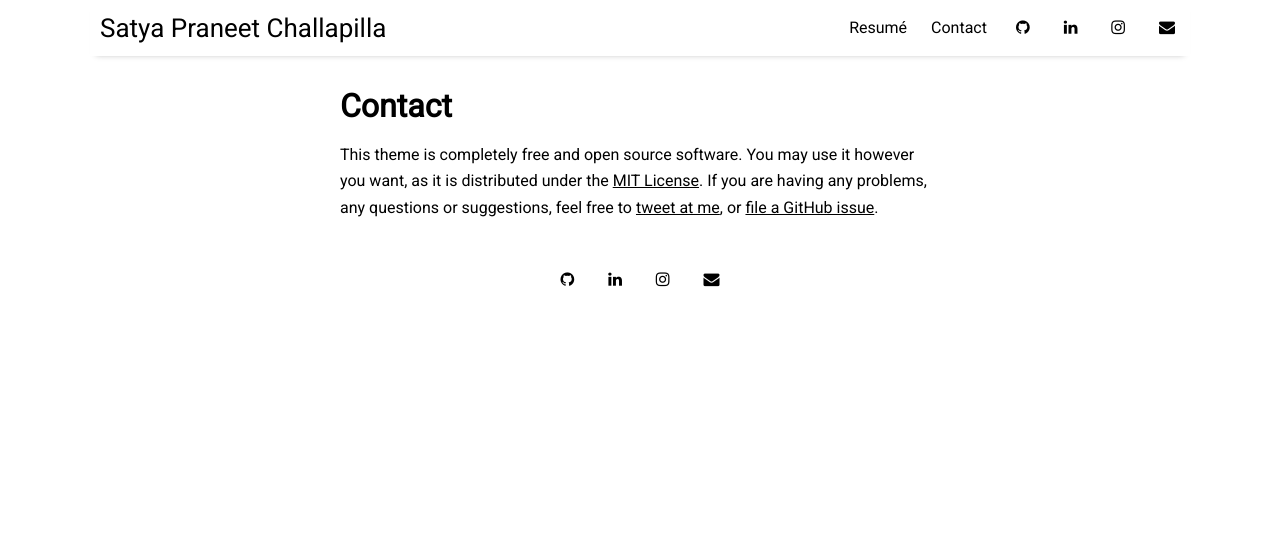
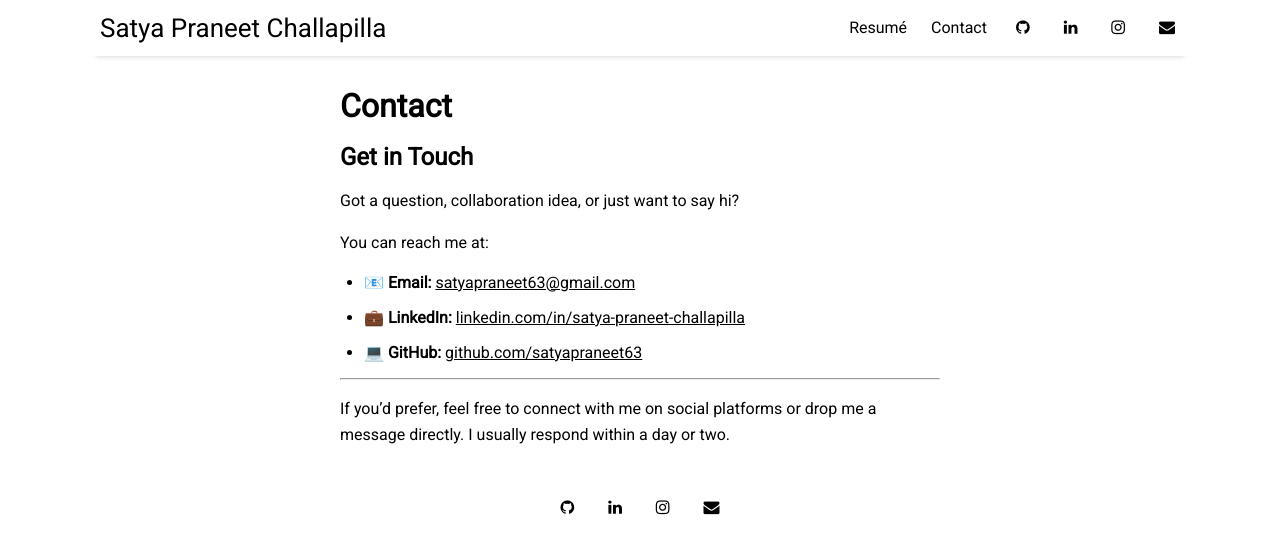
Before and after one commit to satyapraneet63/portfolio, a Jekyll site: the page built from pages/contact.md, in a window 1280 px wide. Shown: the top 554 px of the page. Built offline with Jekyll 4.4.1, drawn with Linux system fonts in a browser that asks for light colours; nearby versions of some CDN libraries.

Commit message:
added contacts

```diff
--- a/pages/contact.md
+++ b/pages/contact.md
@@ -4,4 +4,16 @@ title: Contact
 permalink: /contact
 ---
 
-This theme is completely free and open source software. You may use it however you want, as it is distributed under the [MIT License](http://choosealicense.com/licenses/mit/). If you are having any problems, any questions or suggestions, feel free to [tweet at me](https://twitter.com/intent/tweet?text=My%question%about%Millennial%is:%&amp;via=paululele), or [file a GitHub issue](https://github.com/lenpaul/Millennial/issues/new).
+## Get in Touch
+
+Got a question, collaboration idea, or just want to say hi?
+
+You can reach me at:
+
+- 📧 **Email:** [satyapraneet63@gmail.com](mailto:satyapraneet63@gmail.com)
+- 💼 **LinkedIn:** [linkedin.com/in/satya-praneet-challapilla](https://linkedin.com/in/satya-praneet-challapilla)
+- 💻 **GitHub:** [github.com/satyapraneet63](https://github.com/satyapraneet63)
+
+---
+
+If you’d prefer, feel free to connect with me on social platforms or drop me a message directly. I usually respond within a day or two.
```
